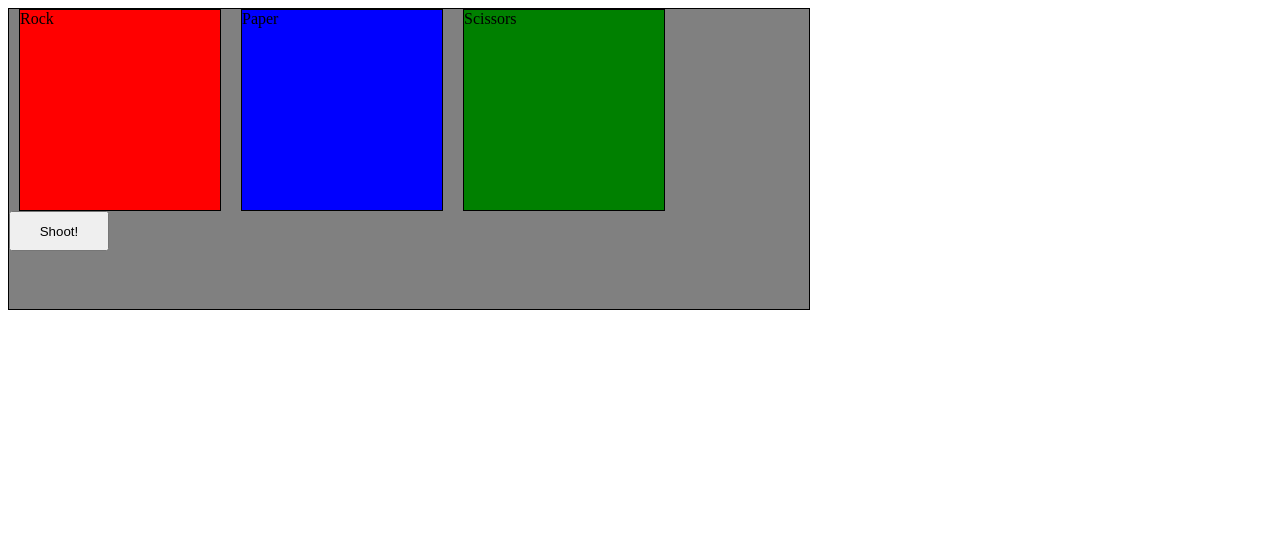
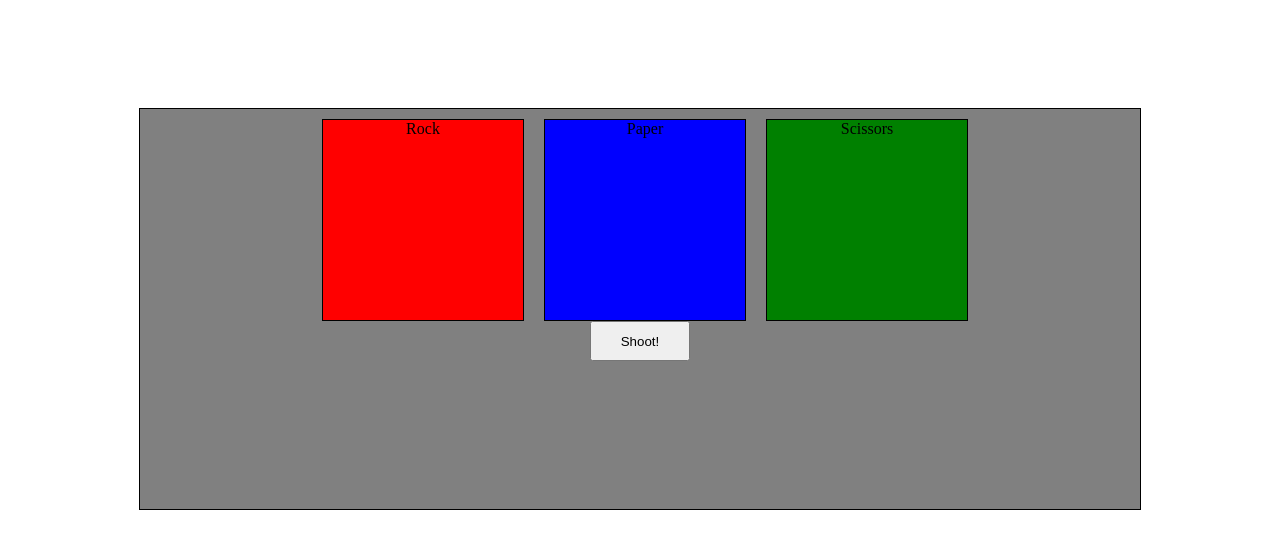
Before and after one commit to BenGardiner123/RockPaperScissors, an Angular app in the folder rock-paper-scissors-app/: page /selection in a window 1280 px wide. Shown: the top 548 px of the page. Built offline with nearby package versions, Linux system fonts and the light colour scheme.

Commit message:
added alignment in app.comp css

```diff
--- a/rock-paper-scissors-app/src/app/app.component.css
+++ b/rock-paper-scissors-app/src/app/app.component.css
@@ -0,0 +1,13 @@
+
+.main{
+    width: 100%;
+    text-align: center;
+}
+.outletContainer{
+
+    display: inline-block;
+    margin: 0 auto;
+    padding-top: 100px;
+
+
+}
--- a/rock-paper-scissors-app/src/app/app.component.html
+++ b/rock-paper-scissors-app/src/app/app.component.html
@@ -1,5 +1,5 @@
 <div class="main">
-    <div class="container">
+    <div class="outletContainer">
         <router-outlet></router-outlet>
     </div>
 </div>
--- a/rock-paper-scissors-app/src/app/rock-paper-scissor.service.ts
+++ b/rock-paper-scissors-app/src/app/rock-paper-scissor.service.ts
@@ -12,7 +12,6 @@ import { serverResponse } from './serverResonse';
 })
 
 export class RockPaperScissorService {
-
 
   private AiSelection: string | null;
 
@@ -34,7 +33,6 @@ export class RockPaperScissorService {
 
   constructor(private router: Router, private httpClient: HttpClient) {
     this.httpClient = httpClient;
-
    }
 
 
--- a/rock-paper-scissors-app/src/app/routes/rps-display-result/rps-display-result.component.css
+++ b/rock-paper-scissors-app/src/app/routes/rps-display-result/rps-display-result.component.css
@@ -1,6 +1,6 @@
 .container{
     height: 400px;
-    width: 800px;
+    width: 1000px;
     display: flex;
     border: 1px black solid;
     background-color: grey;
--- a/rock-paper-scissors-app/src/app/routes/rps-selection/rps-selection.component.css
+++ b/rock-paper-scissors-app/src/app/routes/rps-selection/rps-selection.component.css
@@ -1,9 +1,14 @@
 .container{
-    height: 300px;
-    width: 800px;
+    height: 400px;
+    width: 1000px;
     border: 1px black solid;
     background-color: grey;
     display: inline-block;
+}
+
+.choiceContainer{
+    padding-left: 10px;
+    padding-top: 10px;
 }
 
 .choice{
--- a/rock-paper-scissors-app/src/app/routes/rps-selection/rps-selection.component.html
+++ b/rock-paper-scissors-app/src/app/routes/rps-selection/rps-selection.component.html
@@ -1,5 +1,5 @@
 <div class="container">
-        <div>
+        <div class="choiceContainer">
             <div [ngStyle]="{'backgroundColor': rockSelected ? 'grey': 'red'}" class="choice rock" (click)="chooseThis('Rock')">Rock</div>
 
             <div [ngStyle]="{'backgroundColor': paperSelected ? 'grey': 'blue'}" class="choice paper" (click)="chooseThis('Paper')">Paper</div>
```
